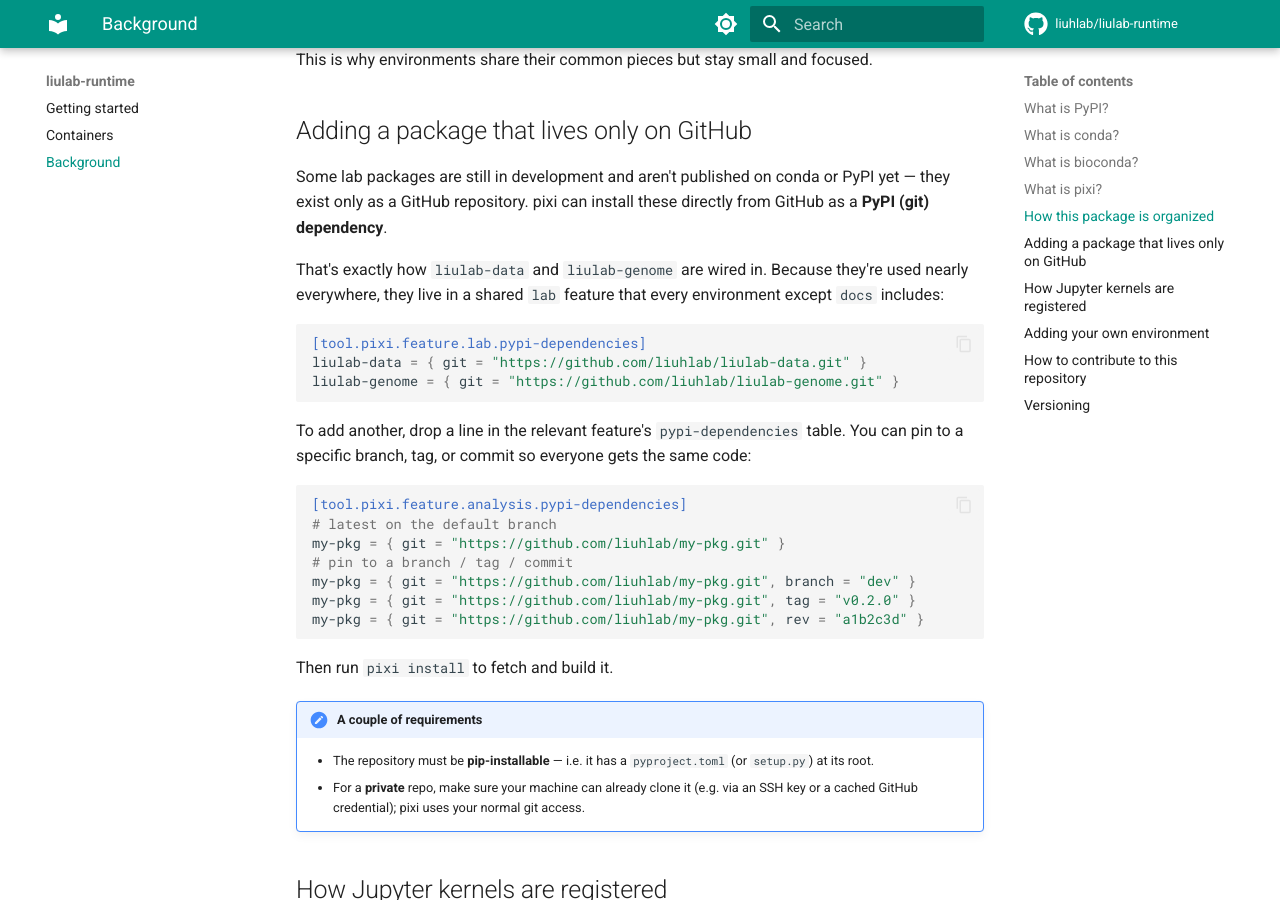
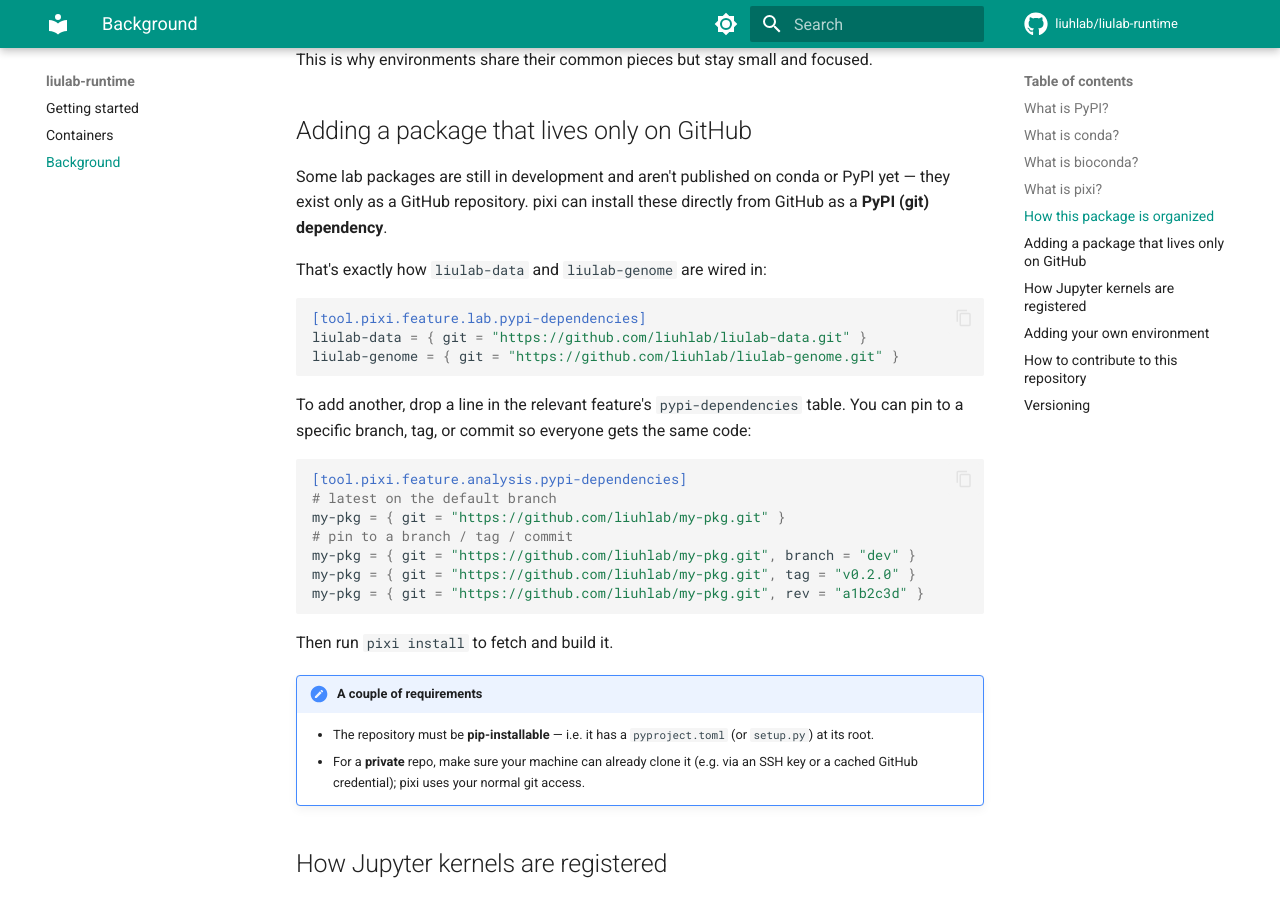
Before and after one commit to liuhlab/liulab-runtime, an MkDocs documentation site: the page built from docs/background.md, in a window 1280 px wide and 900 px high, scrolled down 1904 px. Built offline with MkDocs 1.6.1 and Material for MkDocs 9.7.7, drawn with Linux system fonts in a browser that asks for light colours; comment, search, counter and statistics services are not loaded.

Commit message:
Docs clean up

````diff
--- a/docs/background.md
+++ b/docs/background.md
@@ -90,10 +90,7 @@
 or PyPI yet — they exist only as a GitHub repository. pixi can install
 these directly from GitHub as a **PyPI (git) dependency**.
 
-That's exactly how `liulab-data` and `liulab-genome` are wired in. Because
-they're used nearly everywhere, they live in a shared `lab` feature that
-every environment except `docs` includes:
-
+That's exactly how `liulab-data` and `liulab-genome` are wired in:
 ```toml
 [tool.pixi.feature.lab.pypi-dependencies]
 liulab-data = { git = "https://github.com/liuhlab/liulab-data.git" }
````
Also changed, not shown: docs/index.md (+0 -4 lines).
